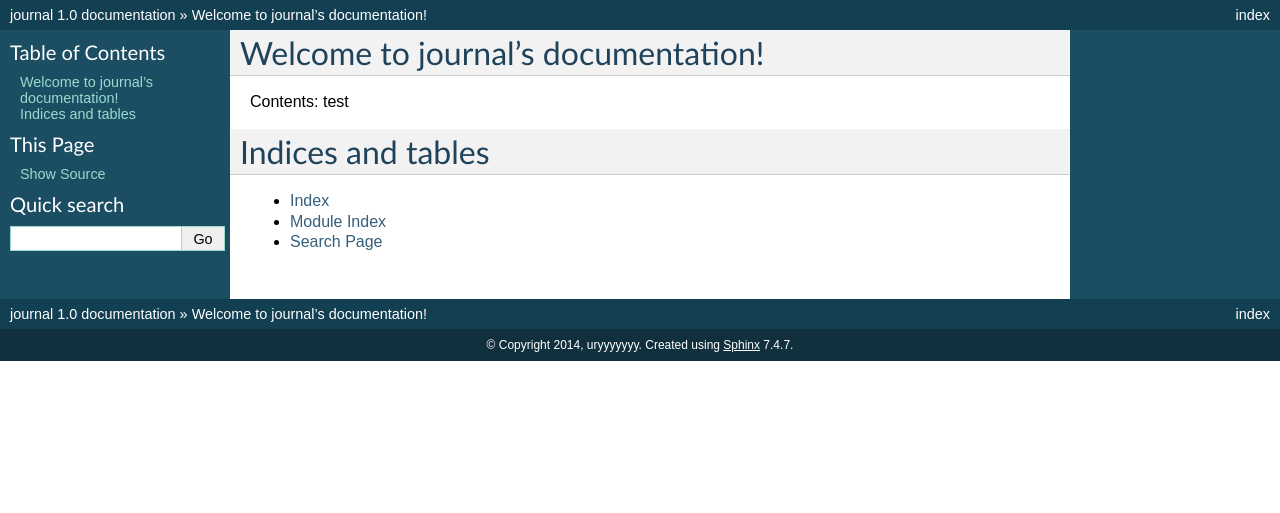
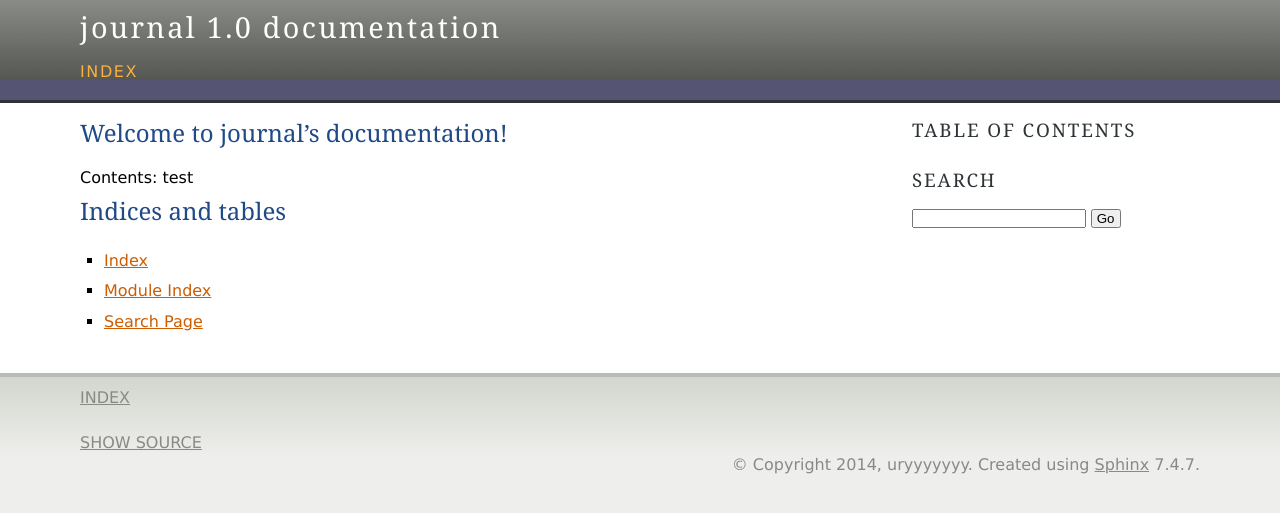
Before and after one commit to uryyyyyyy/journal, a Sphinx documentation site: the page built from source/index.rst, in a window 1280 px wide. Shown: the top 513 px of the page. Built offline with Sphinx 7.4.7, drawn with Linux system fonts in a browser that asks for light colours.

Commit message:
push_test

```diff
--- a/source/conf.py
+++ b/source/conf.py
@@ -100,7 +100,7 @@ pygments_style = 'sphinx'
 
 # The theme to use for HTML and HTML Help pages.  See the documentation for
 # a list of builtin themes.
-html_theme = 'default'
+html_theme = 'agogo'
 
 # Theme options are theme-specific and customize the look and feel of a theme
 # further.  For a list of options available for each theme, see the
```
